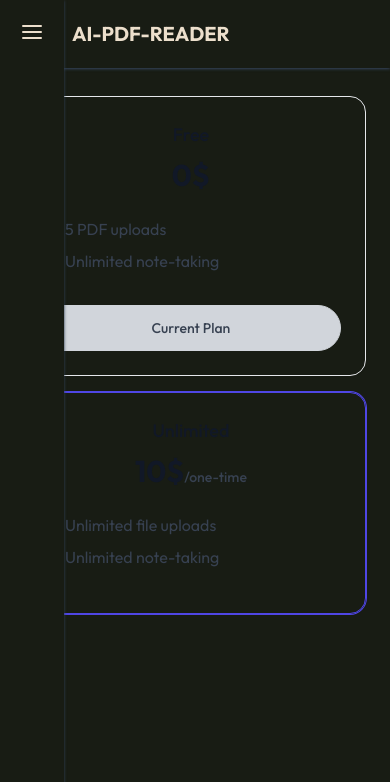
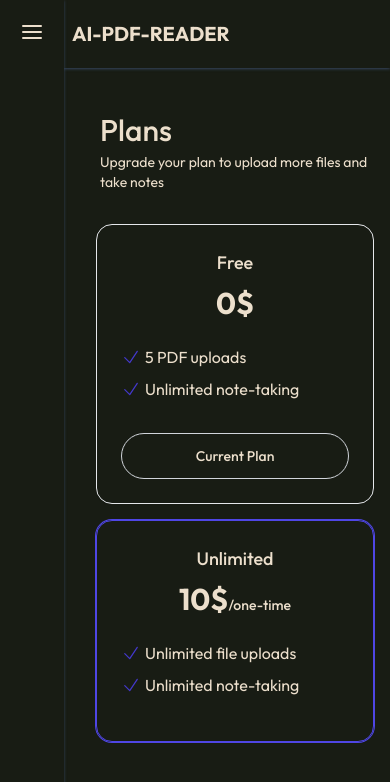
Before and after one commit to Tejas-pr/AI-PDF-Chatbot-Fullstack, a Next.js app in the folder ai-pdf-reader/: page /dashboard/upgrade in a window 390 px wide. Shown: the top 782 px of the page. Built offline with nearby package versions, Linux system fonts and the light colour scheme; no server answers.

Commit message:
Updated Upgrade-UI

```diff
--- a/ai-pdf-reader/app/dashboard/_components/Header.js
+++ b/ai-pdf-reader/app/dashboard/_components/Header.js
@@ -13,7 +13,7 @@ const Header = () => {
       </Link>
       <div className="flex items-center justify-end">
         {user && (
-          <p className="mr-4">Hi ! {user.fullName || `${user.firstName} ${user.lastName}`}</p>
+          <p className="mr-4 text-xs md:text-md">Hi ! {user.fullName || `${user.firstName} ${user.lastName}`}</p>
         )}
         <UserButton />
       </div>
--- a/ai-pdf-reader/app/dashboard/_components/Sidebar.js
+++ b/ai-pdf-reader/app/dashboard/_components/Sidebar.js
@@ -36,7 +36,7 @@ const Sidebar = ({ sidebarOpen, setSidebarOpen }) => {
     );
   }
   return (
-    <div className="w-64 md:w-96 h-screen bg-[#181C14] text-[#ECDFCC] fixed top-0 left-0 z-30 md:relative transition-all p-5 duration-500 shadow shadow-slate-700">
+    <div className="w-64 md:w-72 lg:w-96 h-screen bg-[#181C14] text-[#ECDFCC] fixed top-0 left-0 z-50 md:relative transition-all p-5 duration-500 shadow shadow-slate-700">
       <div className="flex gap-5 items-center justify-start">
         <div
           className="cursor-pointer block md:hidden"
--- a/ai-pdf-reader/app/dashboard/page.js
+++ b/ai-pdf-reader/app/dashboard/page.js
@@ -15,8 +15,8 @@ const Dashboard = () => {
 
   return (
     <>
-      <div className="">
-        <h2 className="font-medium text-3xl mt-24 ml-20 md:-ml-28">WorkSpace</h2>
+      <div className="pl-4">
+        <h2 className="font-medium text-3xl mt-28 ml-20 md:-ml-28">WorkSpace</h2>
         <div className="grid grid-cols-3 md:grid-cols-8 gap-5 mt-10 ml-20 md:-ml-28 mr-10">
           {fileList?.length > 0
             ? fileList.map((file) => (
--- a/ai-pdf-reader/app/dashboard/upgrade/page.js
+++ b/ai-pdf-reader/app/dashboard/upgrade/page.js
@@ -13,133 +13,69 @@ const UpgradePlans = () => {
     const result = await userUpgradePlan({
       useEmail: user?.primaryEmailAddress.emailAddress,
     });
-    toast("Plan upgraded successfully !!")
+    toast("Plan upgraded successfully !!");
   };
 
   return (
-    <div>
-      <h2 className="font-medium text-3xl">Plans</h2>
-      <p className="mt-1">
-        Upgrade your plan to upload more files and take notes
-      </p>
-      <div className="mx-auto max-w-3xl px-4 py-8 sm:px-6 sm:py-12 lg:px-8">
+    <div className="ml-20 lg:-ml-20 mt-28 text-[#ECDFCC] md:mx-5 lg:mx-10">
+      <div className="mx-5 md:mx-0">
+        <h2 className="font-medium text-3xl md:text-2xl">Plans</h2>
+        <p className="mt-1 text-sm md:text-base">
+          Upgrade your plan to upload more files and take notes
+        </p>
+      </div>
+      <div className="mx-auto max-w-1xl px-4 py-8 sm:px-6 sm:py-12 lg:px-8">
         <div className="grid grid-cols-1 gap-4 sm:grid-cols-2 sm:items-center md:gap-8">
-          {/* Free Tier Plan */}
-          <div className="rounded-2xl border border-gray-200 p-6 shadow-sm sm:px-8 lg:p-12">
+          <div className="rounded-2xl border text-[#ECDFCC] border-gray-200 p-6 shadow-sm sm:px-8 lg:p-12">
             <div className="text-center">
-              <h2 className="text-lg font-medium text-gray-900">
-                Free
-                <span className="sr-only">Plan</span>
-              </h2>
-
+              <h2 className="text-lg font-medium text-[#ECDFCC]">Free<span className="sr-only">Plan</span></h2>
               <p className="mt-2 sm:mt-4">
-                <strong className="text-3xl font-bold text-gray-900 sm:text-4xl">
-                  0$
-                </strong>
+                <strong className="text-3xl font-bold text-[#ECDFCC] sm:text-4xl">0$</strong>
               </p>
             </div>
-
             <ul className="mt-6 space-y-2">
               <li className="flex items-center gap-1">
-                <svg
-                  xmlns="http://www.w3.org/2000/svg"
-                  fill="none"
-                  viewBox="0 0 24 24"
-                  strokeWidth="1.5"
-                  stroke="currentColor"
-                  className="size-5 text-indigo-700"
-                >
-                  <path
-                    strokeLinecap="round"
-                    strokeLinejoin="round"
-                    d="M4.5 12.75l6 6 9-13.5"
-                  />
+                <svg xmlns="http://www.w3.org/2000/svg" fill="none" viewBox="0 0 24 24" strokeWidth="1.5" stroke="currentColor" className="w-5 h-5 text-indigo-700">
+                  <path strokeLinecap="round" strokeLinejoin="round" d="M4.5 12.75l6 6 9-13.5" />
                 </svg>
-                <span className="text-gray-700"> 5 PDF uploads </span>
+                <span className="text-[#ECDFCC]">5 PDF uploads</span>
               </li>
-
               <li className="flex items-center gap-1">
-                <svg
-                  xmlns="http://www.w3.org/2000/svg"
-                  fill="none"
-                  viewBox="0 0 24 24"
-                  strokeWidth="1.5"
-                  stroke="currentColor"
-                  className="size-5 text-indigo-700"
-                >
-                  <path
-                    strokeLinecap="round"
-                    strokeLinejoin="round"
-                    d="M4.5 12.75l6 6 9-13.5"
-                  />
+                <svg xmlns="http://www.w3.org/2000/svg" fill="none" viewBox="0 0 24 24" strokeWidth="1.5" stroke="currentColor" className="w-5 h-5 text-indigo-700">
+                  <path strokeLinecap="round" strokeLinejoin="round" d="M4.5 12.75l6 6 9-13.5" />
                 </svg>
-                <span className="text-gray-700"> Unlimited note-taking </span>
+                <span className="text-[#ECDFCC]">Unlimited note-taking</span>
               </li>
             </ul>
-
-            <div className="mt-8 block rounded-full border border-gray-300 bg-gray-300 px-12 py-3 text-center text-sm font-medium text-gray-700">
+            <div className="mt-8 block rounded-full border border-gray-300 bg-[#181C14] hover:bg-slate-300 hover:text-black px-12 py-3 text-center text-sm font-medium text-[#ECDFCC]">
               Current Plan
             </div>
           </div>
-
-          {/* Unlimited Plan */}
           <div className="rounded-2xl border border-indigo-600 p-6 shadow-sm ring-1 ring-indigo-600 sm:order-last sm:px-8 lg:p-12">
             <div className="text-center">
-              <h2 className="text-lg font-medium text-gray-900">
-                Unlimited
-                <span className="sr-only">Plan</span>
-              </h2>
-
+              <h2 className="text-lg font-medium text-[#ECDFCC]">Unlimited<span className="sr-only">Plan</span></h2>
               <p className="mt-2 sm:mt-4">
-                <strong className="text-3xl font-bold text-gray-900 sm:text-4xl">
-                  10$
-                </strong>
-                <span className="text-sm font-medium text-gray-700">
-                  /one-time
-                </span>
+                <strong className="text-3xl font-bold text-[#ECDFCC] sm:text-4xl">10$</strong>
+                <span className="text-sm font-medium text-[#ECDFCC]">/one-time</span>
               </p>
             </div>
-
             <ul className="mt-6 space-y-2">
               <li className="flex items-center gap-1">
-                <svg
-                  xmlns="http://www.w3.org/2000/svg"
-                  fill="none"
-                  viewBox="0 0 24 24"
-                  strokeWidth="1.5"
-                  stroke="currentColor"
-                  className="size-5 text-indigo-700"
-                >
-                  <path
-                    strokeLinecap="round"
-                    strokeLinejoin="round"
-                    d="M4.5 12.75l6 6 9-13.5"
-                  />
+                <svg xmlns="http://www.w3.org/2000/svg" fill="none" viewBox="0 0 24 24" strokeWidth="1.5" stroke="currentColor" className="w-5 h-5 text-indigo-700">
+                  <path strokeLinecap="round" strokeLinejoin="round" d="M4.5 12.75l6 6 9-13.5" />
                 </svg>
-                <span className="text-gray-700"> Unlimited file uploads </span>
+                <span className="text-[#ECDFCC]">Unlimited file uploads</span>
               </li>
-
               <li className="flex items-center gap-1">
-                <svg
-                  xmlns="http://www.w3.org/2000/svg"
-                  fill="none"
-                  viewBox="0 0 24 24"
-                  strokeWidth="1.5"
-                  stroke="currentColor"
-                  className="size-5 text-indigo-700"
-                >
-                  <path
-                    strokeLinecap="round"
-                    strokeLinejoin="round"
-                    d="M4.5 12.75l6 6 9-13.5"
-                  />
+                <svg xmlns="http://www.w3.org/2000/svg" fill="none" viewBox="0 0 24 24" strokeWidth="1.5" stroke="currentColor" className="w-5 h-5 text-indigo-700">
+                  <path strokeLinecap="round" strokeLinejoin="round" d="M4.5 12.75l6 6 9-13.5" />
                 </svg>
-                <span className="text-gray-700"> Unlimited note-taking </span>
+                <span className="text-[#ECDFCC]">Unlimited note-taking</span>
               </li>
             </ul>
-
-            <div className="mt-5">
+            <div className="mt-5 flex justify-center">
               <PayPalButtons
+              className="z-10"
                 onApprove={() => onPaymentSuccess()}
                 onCancel={() => console.log("Order Payment Cancelled")}
                 createOrder={(data, actions) => {
```
